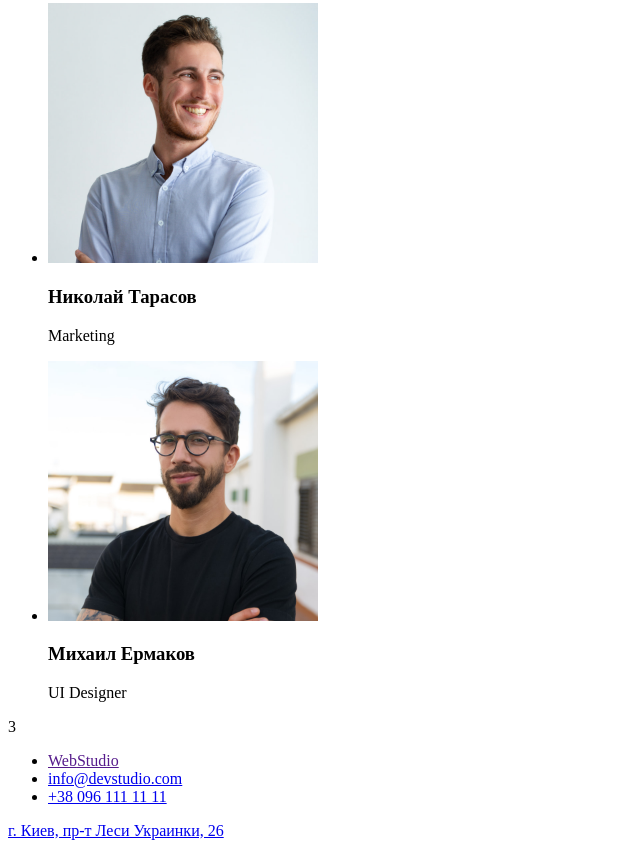
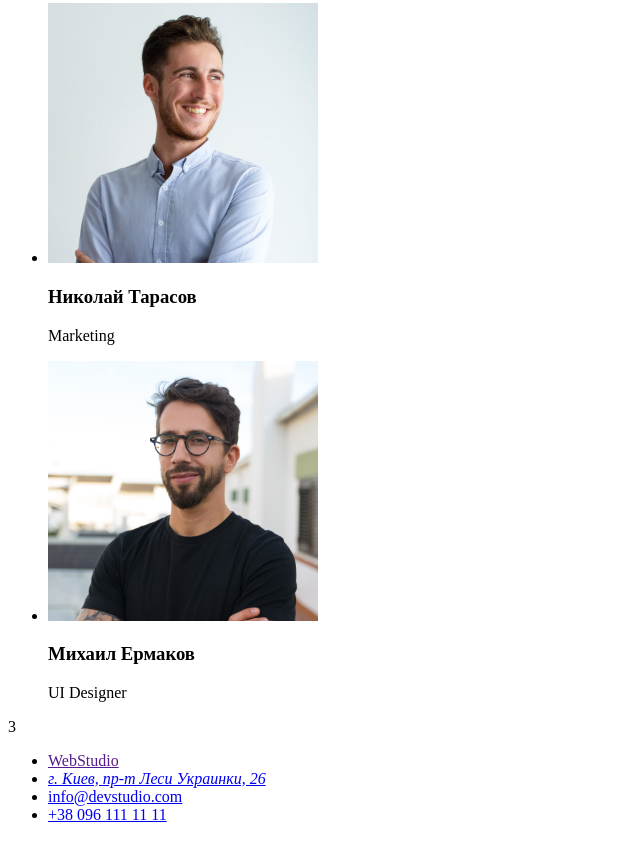
Before and after one commit to Sunny020986/goit-markup-hw-01, a plain HTML site: page index.html in a window 1280 px wide. Shown: the part 2285-3133 px from the top of the page, without its empty margins (0-640 px from the left). Drawn offline with Linux system fonts and the light colour scheme.

Commit message:
fix address

```diff
--- a/index.html
+++ b/index.html
@@ -163,7 +163,15 @@
         <li>
           <a href=""><span>Web</span>Studio </a>
         </li>
-
+        <li>
+          <address>
+            <a
+              href="https://www.google.com/maps/place/%D0%B1%D1%83%D0%BB.+%D0%9B%D0%B5%D1%81%D0%B8+%D0%A3%D0%BA%D1%80%D0%B0%D0%B8%D0%BD%D0%BA%D0%B8,+26,+%D0%9A%D0%B8%D0%B5%D0%B2,+02000/@50.4265807,30.5361971,17z/data=!3m1!4b1!4m5!3m4!1s0x40d4cf0e033ecbe9:0x57a4dffefec77da0!8m2!3d50.4265807!4d30.5383858"
+              target="title"
+              >г. Киев, пр-т Леси Украинки, 26</a
+            >
+          </address>
+        </li>
         <li>
           <a href="mailto:info@devstudio.com">info@devstudio.com</a>
         </li>
@@ -171,10 +179,6 @@
           <a href="tel:+380961111111">+38 096 111 11 11</a>
         </li>
       </ul>
-      <a
-        href="https://www.google.com/maps/place/%D0%B1%D1%83%D0%BB.+%D0%9B%D0%B5%D1%81%D0%B8+%D0%A3%D0%BA%D1%80%D0%B0%D0%B8%D0%BD%D0%BA%D0%B8,+26,+%D0%9A%D0%B8%D0%B5%D0%B2,+02000/@50.4265807,30.5361971,17z/data=!3m1!4b1!4m5!3m4!1s0x40d4cf0e033ecbe9:0x57a4dffefec77da0!8m2!3d50.4265807!4d30.5383858"
-        >г. Киев, пр-т Леси Украинки, 26</a
-      >
     </footer>
   </body>
 </html>
```
